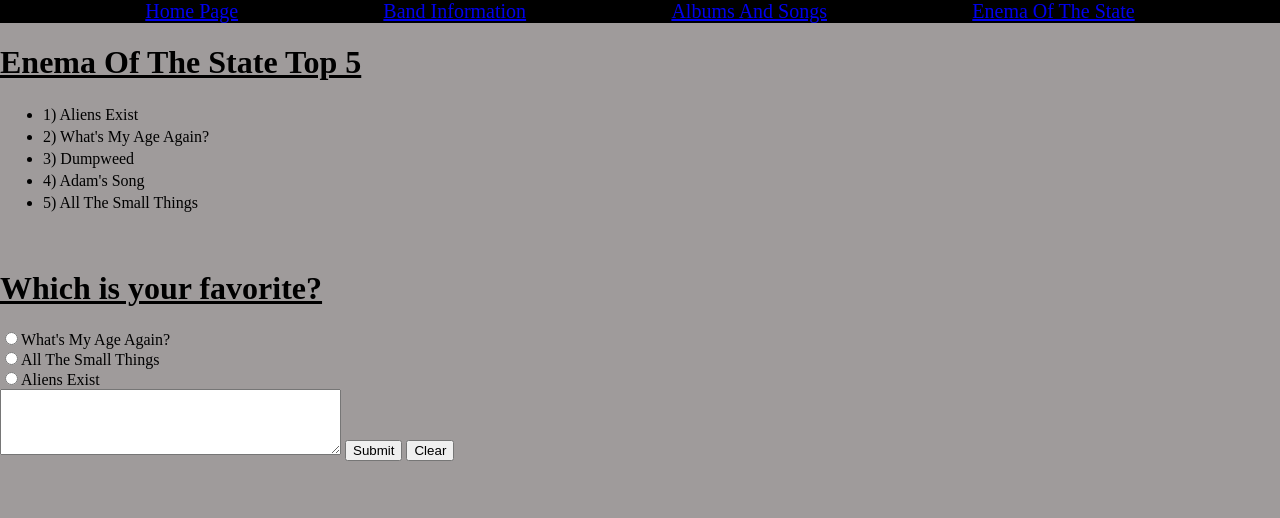
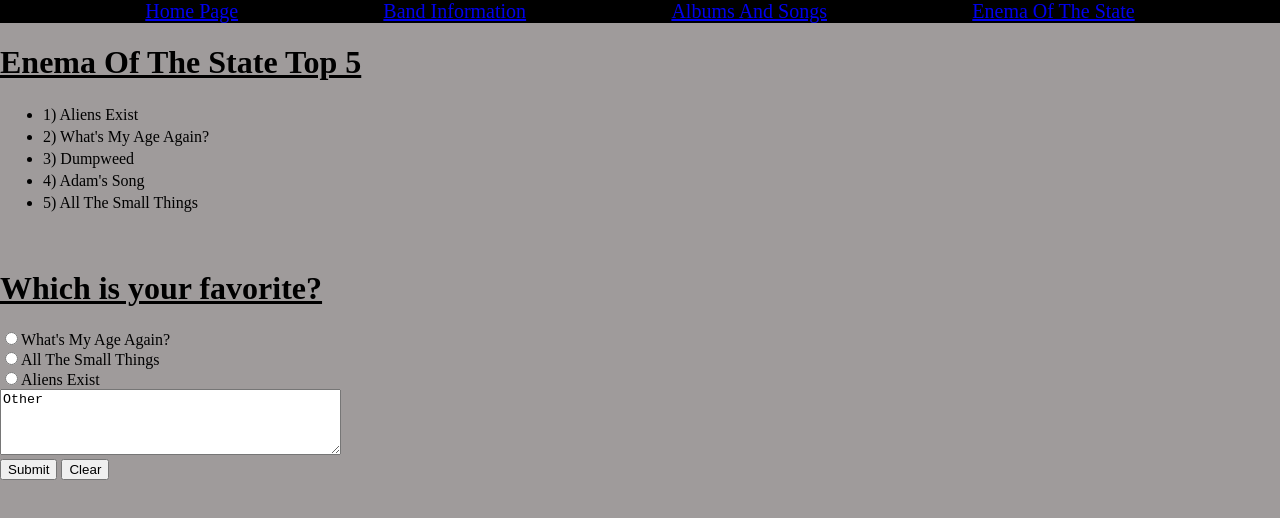
Before and after one commit to jacobcarr1/jacobcarr1.github.io, a plain HTML site: page SongRating.html in a window 1280 px wide. Drawn offline with Linux system fonts and the light colour scheme; files whose address does not match are found by name.

Commit message:
Update SongRating.html

```diff
--- a/SongRating.html
+++ b/SongRating.html
@@ -48,7 +48,8 @@
             <br>
         <input type="radio" name="Which is you favorite?" value="blank"><label for="Which is you favorite?">Aliens Exist</label>
             <br>
-        <textarea rows="4" cols="40"></textarea>
+        <textarea rows="4" cols="40">Other</textarea>
+            <br>
             <button type="submit">Submit</button>
             <button type="clear">Clear</button>
         </form>
```
